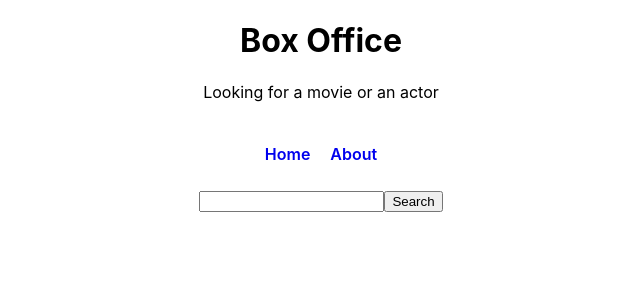
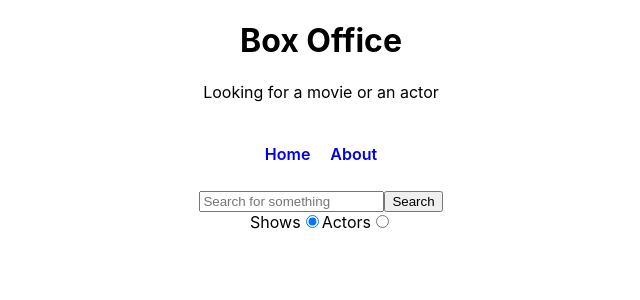
Before and after one commit to AbhishekKumar2233/Box-Office-reactapp, a React (Create React App) app: page / in a window 1280 px wide. Shown: the top 300 px of the page, without its empty margins (319-959 px from the left). Built offline with nearby package versions, Linux system fonts and the light colour scheme.

Commit message:
radio button added

```diff
--- a/src/Pages/Home.jsx
+++ b/src/Pages/Home.jsx
@@ -7,6 +7,8 @@ import "../index.css";
 export default function Home() {
   const [input, setInput] = useState("");
   const [result, setResult] = useState(null);
+  const [searchOption, setSearchoption] = useState("shows");
+  const isshowsSearch = searchOption === "shows";
 
   function onSearch() {
     apiGet(`/search/shows?q=${input}`).then((result) => {
@@ -43,17 +45,44 @@ export default function Home() {
     return null;
   }
 
+  function onRadiochange(event) {
+    setSearchoption(event.target.value);
+  }
+
   return (
     <MainPageLayout>
       <input
+        placeholder="Search for something"
         type="text"
         onChange={onInputchange}
         onKeyDown={Onkeydown}
         value={input}
       />
+
       <button type="button" onClick={onSearch}>
         Search
       </button>
+      <br />
+      <label htmlFor="shows-search">
+        Shows
+        <input
+          id="shows-search"
+          type="radio"
+          value="shows"
+          checked={isshowsSearch}
+          onChange={onRadiochange}
+        />
+      </label>
+      <label htmlFor="actors-search">
+        Actors
+        <input
+          id="actors-search"
+          type="radio"
+          value="people"
+          checked={!isshowsSearch}
+          onChange={onRadiochange}
+        />
+      </label>
       {renderResult()}
     </MainPageLayout>
   );
```
